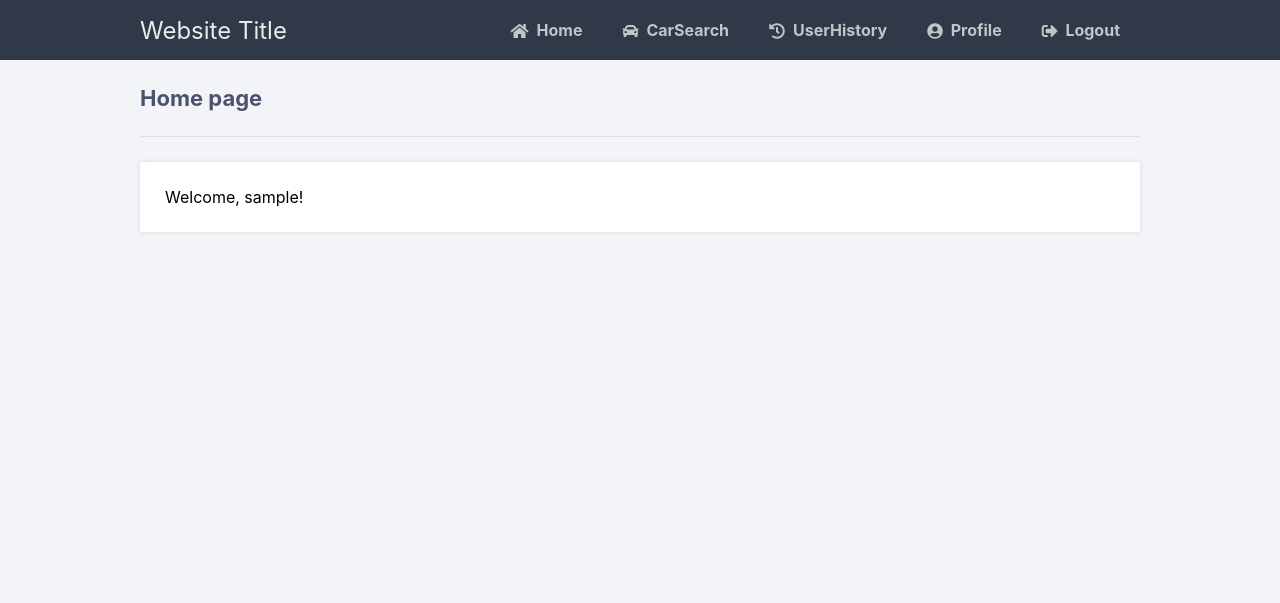
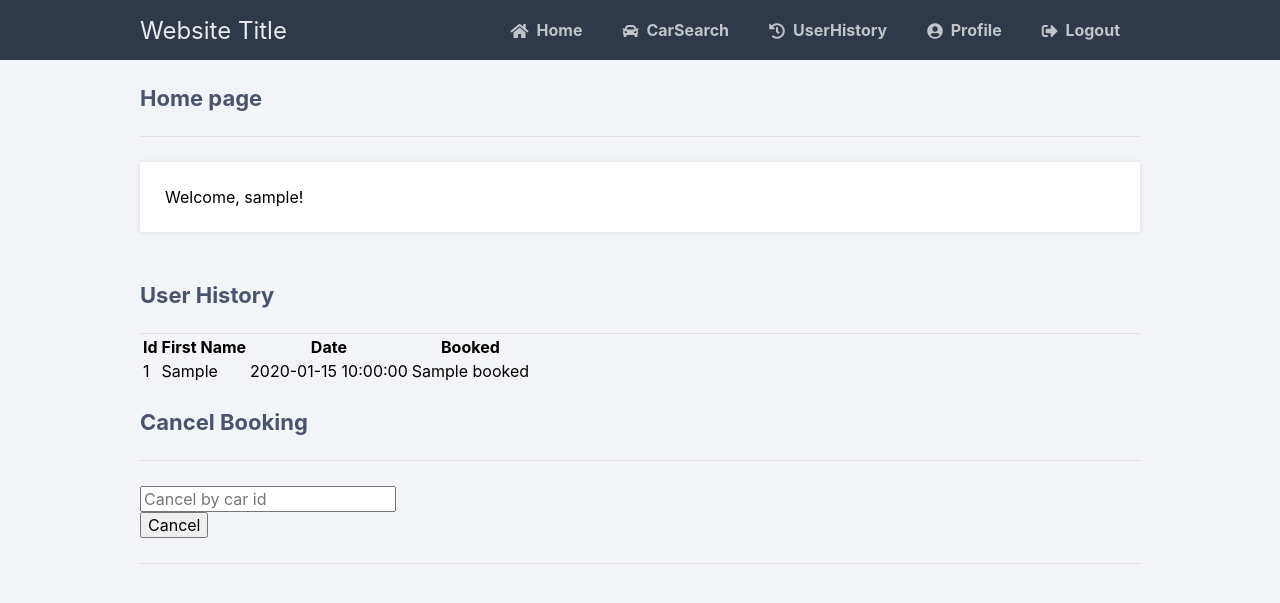
Before and after one commit to rmit-s3602584-peter-moorhead/IoTAssignment2, a Flask app: template templates/home.html in a window 1280 px wide. Shown: the top 603 px of the page. Run offline with Flask 2, Linux system fonts and the light colour scheme; the template is opened without the code that fills it: most values are stand-ins (such as "Sample title", 1, 10 or a date in 2020); some libraries are stand-ins or nearby versions.

Commit message:
Added cancel booking to home page with users history

```diff
--- a/main.py
+++ b/main.py
@@ -148,6 +148,16 @@ def home():
     if 'loggedin' in session:
         # User is loggedin show them the home page
         if session['typeOfUser'] == 'Customer':
+            if request.method == 'GET':
+                userid = session['id']
+                cursor = mysql.connection.cursor(MySQLdb.cursors.DictCursor)
+                cursor.execute('SELECT * FROM bookings WHERE userid = %s', (userid,))
+                history = cursor.fetchall()
+
+                return render_template('home.html', history=history)
+            else:
+                return render_template('cars.html')
+
             return render_template('home.html', username=session['username'])
         else:
             return render_template('adminHome.html', username=session['username'])
@@ -373,7 +383,6 @@ def cancelBooking():
             firstName = session['firstName']
 
             cancelCarId = request.form['cancelCarId']
-            bookingCarDays = request.form['bookingCarDays']
 
             cursor = mysql.connection.cursor(MySQLdb.cursors.DictCursor)
             cursor.execute('UPDATE cars SET bookedBy = %s WHERE id = %s', (username, cancelCarId,))
@@ -384,7 +393,7 @@ def cancelBooking():
         return redirect(url_for('login'))
 
 @app.route('/userhistory', methods=['POST'])
-def userHistory():
+def userhistory():
 
     """
     User will display history of bookings
@@ -393,7 +402,7 @@ def userHistory():
         if request.method == 'POST':
             id = session['id']
             cursor = mysql.connection.cursor(MySQLdb.cursors.DictCursor)
-            cursor.execute('SELECT * FROM bookings WHERE id = %d', (id,))
+            cursor.execute('SELECT * FROM bookings WHERE userid = %d', (id,))
             history = cursor.fetchall()
 
             return render_template('userhistory.html', history=history)
--- a/templates/home.html
+++ b/templates/home.html
@@ -4,4 +4,35 @@
 {% block content %}
 <h2>Home page</h2>
 <p>Welcome, {{ username }}!</p>
+
+<h2>User History</h2>
+
+<table id="myTable">
+<TR>
+	<TH>Id</TH>
+	<TH>First Name</TH>
+    <TH>Date</TH>
+    <TH>Booked</TH>
+</TR>
+
+{% for row in history %}
+<TR>
+	<TD>{{row.userid}}</TD>
+	<TD>{{row.firstName}}</TD>
+    <TD>{{row.date}}</TD>
+    <TD>{{row.booked}}</TD>
+</TR>
+{% endfor %}
+</table>
+
+
+<h2>Cancel Booking<h2>
+<form action="{{ url_for('cancelBooking') }}" method="post" autocomplete="off">
+
+	<input type="text" name="cancelCarId" placeholder="Cancel by car id" id="cancelCarId">
+	<div class="msg">{{ msg }}</div>
+	<input type="submit" value="Cancel">
+</form>
+
+
 {% endblock %}
```
